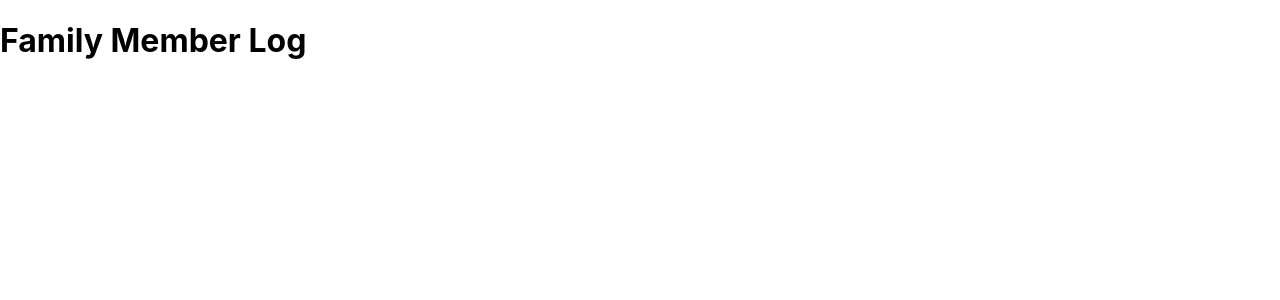
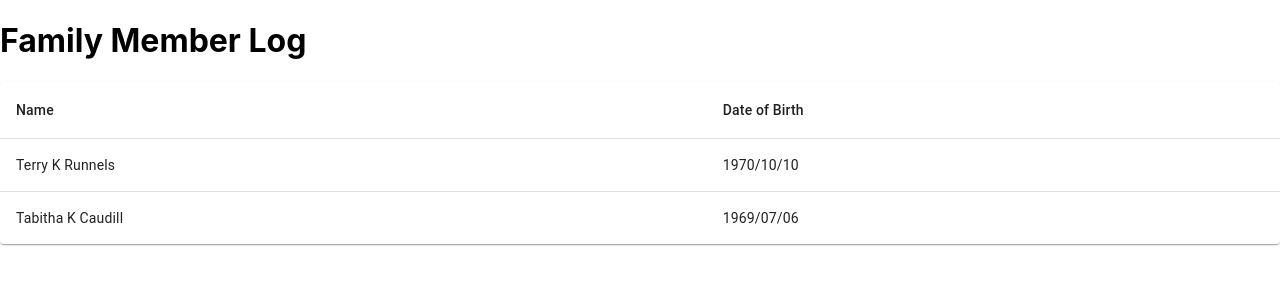
Before and after one commit to JLOtten/vaccine-manager, a React (Create React App) app in the folder frontend/: page /familyMemberLog in a window 1280 px wide. Shown: the top 300 px of the page. Built offline with nearby package versions, Linux system fonts and the light colour scheme.

Commit message:
Created table on family log page

```diff
--- a/frontend/package.json
+++ b/frontend/package.json
@@ -3,6 +3,9 @@
   "version": "0.1.0",
   "private": true,
   "dependencies": {
+    "@emotion/react": "^11.11.1",
+    "@emotion/styled": "^11.11.0",
+    "@mui/material": "^5.14.19",
     "@testing-library/jest-dom": "^5.17.0",
     "@testing-library/react": "^13.4.0",
     "@testing-library/user-event": "^13.5.0",
@@ -18,7 +21,7 @@
     "web-vitals": "^2.1.4"
   },
   "devDependencies": {
-    "@babel/plugin-proposal-private-property-in-object":"^7.21.11"
+    "@babel/plugin-proposal-private-property-in-object": "^7.21.11"
   },
   "scripts": {
     "start": "react-scripts start",
--- a/frontend/src/components/FamilyMemberLog.tsx
+++ b/frontend/src/components/FamilyMemberLog.tsx
@@ -1,11 +1,59 @@
 import { Component } from "react";
+import * as React from 'react';
+import Table from '@mui/material/Table';
+import TableBody from '@mui/material/TableBody';
+import TableCell from '@mui/material/TableCell';
+import TableContainer from '@mui/material/TableContainer';
+import TableHead from '@mui/material/TableHead';
+import TableRow from '@mui/material/TableRow';
+import Paper from '@mui/material/Paper';
+
+function createData(
+    name: string,
+    dateOfBirth: string,
+
+) {
+    return { name, dateOfBirth};
+}
+
+const rows = [
+    createData('Terry K Runnels', '1970/10/10'),
+    createData('Tabitha K Caudill', '1969/07/06'),
+];
+
+function BasicTable() {
+    return (
+        <TableContainer component={Paper}>
+            <Table sx={{ minWidth: 650 }} aria-label="simple table">
+                <TableHead>
+                    <TableRow>
+                        <TableCell>Name</TableCell>
+                        <TableCell >Date of Birth</TableCell>
+                    </TableRow>
+                </TableHead>
+                <TableBody>
+                    {rows.map((row) => (
+                        <TableRow
+                            key={row.name}
+                            sx={{ '&:last-child td, &:last-child th': { border: 0 } }}
+                        >
+                            <TableCell >{row.name}</TableCell>
+                            <TableCell >{row.dateOfBirth}</TableCell>
+                        </TableRow>
+                    ))}
+                </TableBody>
+            </Table>
+        </TableContainer>
+    );
+}
 
 class FamilyMemberLog extends Component {
     render() {
         return (
-        <div>
-            <h1>Family Member Log</h1>
-        </div>
+            <div>
+                <h1>Family Member Log</h1>
+                <BasicTable />
+            </div>
         );
     }
 
```
Also changed, not shown: 1 other file (tests, documents, lock files or other folders).
